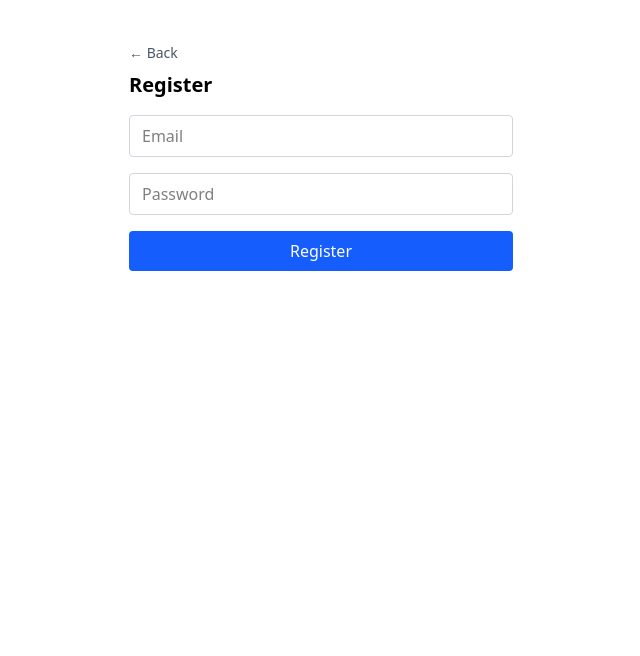
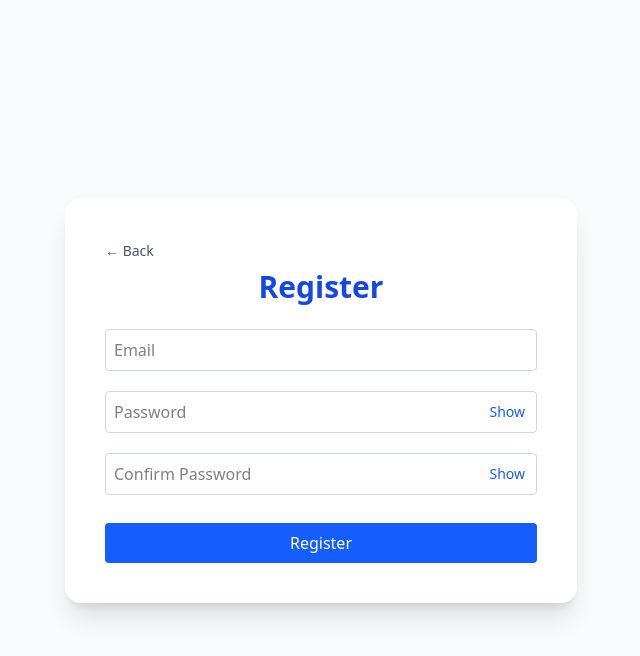
Before and after one commit to tlavu2004/csc13114-ia03, a React app in the folder frontend/: page /register in a window 1280 px wide. Shown: the top 656 px of the page, without its empty margins (319-959 px from the left). Built offline with nearby package versions, Linux system fonts and the light colour scheme; no server answers; the HTML template or start-up script is replaced by a standard one.

Commit message:
feat(frontend): enhance input components and improve layout for login and registration pages

```diff
--- a/frontend/src/components/Input.jsx
+++ b/frontend/src/components/Input.jsx
@@ -1,7 +1,7 @@
-export default function Input({ className = "", ...props }) {
+export default function Input(props) {
   return (
     <input
-      className={`border border-gray-300 rounded px-3 py-2 focus:outline-none focus:ring-2 focus:ring-blue-500 ${className}`}
+      className="w-full border border-gray-300 p-2 rounded focus:outline-none focus:ring-2 focus:ring-blue-500"
       {...props}
     />
   );
--- a/frontend/src/pages/Home.jsx
+++ b/frontend/src/pages/Home.jsx
@@ -3,12 +3,20 @@ import Button from "../components/Button";
 
 export default function Home() {
   const navigate = useNavigate();
+
   return (
-    <div className="flex flex-col items-center justify-center h-screen gap-6">
-      <h1 className="text-3xl font-bold">Welcome to IA03 App</h1>
-      <div className="flex gap-4">
-        <Button onClick={() => navigate("/login")}>Login</Button>
-        <Button onClick={() => navigate("/register")}>Register</Button>
+    <div className="flex flex-col items-center justify-center min-h-screen bg-gradient-to-br from-blue-50 to-blue-100 text-gray-800 px-4">
+      <div className="bg-white shadow-xl rounded-2xl p-10 w-full max-w-lg text-center">
+        <h1 className="text-3xl sm:text-4xl font-extrabold mb-3 text-blue-700">
+          Welcome to IA03 App
+        </h1>
+        <p className="text-gray-600 mb-8 text-sm sm:text-base">
+          A simple authentication demo using React.js + Nest.js
+        </p>
+        <div className="flex flex-col sm:flex-row justify-center gap-4">
+          <Button onClick={() => navigate("/login")}>Login</Button>
+          <Button onClick={() => navigate("/register")}>Register</Button>
+        </div>
       </div>
     </div>
   );
--- a/frontend/src/pages/Login.jsx
+++ b/frontend/src/pages/Login.jsx
@@ -7,6 +7,7 @@ export default function Login() {
   const [email, setEmail] = useState("");
   const [password, setPassword] = useState("");
   const [status, setStatus] = useState("");
+  const [showPassword, setShowPassword] = useState(false);
 
   const handleLogin = (e) => {
     e.preventDefault();
@@ -18,17 +19,49 @@ export default function Login() {
   };
 
   return (
-    <div className="max-w-sm mx-auto mt-10">
-      <BackButton />
-      <h1 className="text-2xl font-bold mb-4">Login</h1>
-      <form onSubmit={handleLogin} className="flex flex-col gap-3 w-80">
-        <Input type="email" placeholder="Email" value={email} onChange={e => setEmail(e.target.value)} />
-        <Input type="password" placeholder="Password" value={password} onChange={e => setPassword(e.target.value)} />
-        <Button type="submit">{status === "loading" ? "Logging in..." : "Login"}</Button>
-      </form>
+    <div className="flex items-center justify-center min-h-screen bg-gray-50 px-4">
+      <div className="bg-white shadow-xl rounded-2xl p-10 w-full max-w-lg">
+        <BackButton />
+        <h1 className="text-3xl font-bold mb-6 text-center text-blue-700">
+          Login
+        </h1>
 
-      {status === "success" && <p className="text-green-600 mt-3">Logged in!</p>}
-      {status === "error" && <p className="text-red-600 mt-3">Invalid</p>}
+        <form onSubmit={handleLogin} className="flex flex-col gap-5">
+          <Input
+            type="email"
+            placeholder="Email"
+            value={email}
+            onChange={e => setEmail(e.target.value)}
+          />
+
+          <div className="relative">
+            <Input
+              type={showPassword ? "text" : "password"}
+              placeholder="Password"
+              value={password}
+              onChange={e => setPassword(e.target.value)}
+            />
+            <button
+              type="button"
+              className="absolute right-3 top-1/2 -translate-y-1/2 text-sm font-medium text-blue-600 hover:text-blue-800 focus:outline-none cursor-pointer bg-transparent border-none"
+              onClick={() => setShowPassword(!showPassword)}
+            >
+              {showPassword ? "Hide" : "Show"}
+            </button>
+          </div>
+
+          <Button type="submit">
+            {status === "loading" ? "Logging in..." : "Login"}
+          </Button>
+        </form>
+
+        {status === "success" && (
+          <p className="text-green-600 mt-4 text-center">Logged in!</p>
+        )}
+        {status === "error" && (
+          <p className="text-red-600 mt-4 text-center">Invalid credentials</p>
+        )}
+      </div>
     </div>
   );
 }
--- a/frontend/src/pages/Register.jsx
+++ b/frontend/src/pages/Register.jsx
@@ -1,3 +1,4 @@
+import { useState } from "react";
 import { useForm } from "react-hook-form";
 import { useRegister } from "../hooks/useAuth";
 import Input from "../components/Input";
@@ -6,21 +7,29 @@ import BackButton from "../components/BackButton";
 import { isValidEmail, isStrongPassword } from "../utils/validators";
 
 export default function Register() {
-  const { register, handleSubmit, formState: { errors } } = useForm();
+  const { register, handleSubmit, watch, formState: { errors } } = useForm();
   const { submitRegister, isLoading, isError, isSuccess, error } = useRegister();
 
+  const [showPassword, setShowPassword] = useState(false);
+  const [showConfirm, setShowConfirm] = useState(false);
+
   const onSubmit = (data) => {
-    console.log("Form submitted with:", data);
-    submitRegister(data);
+    const { confirmPassword, ...payload } = data;
+    console.log("Form submitted with:", payload);
+    submitRegister(payload);
   };
 
+  const password = watch("password");
 
   return (
-    <div className="max-w-sm mx-auto mt-10">
+    <div className="flex items-center justify-center min-h-screen bg-gray-50 px-4">
+      <div className="bg-white shadow-xl rounded-2xl p-10 w-full max-w-lg">
         <BackButton />
-      <h2 className="text-xl font-bold mb-4">Register</h2>
+        <h2 className="text-3xl font-bold mb-6 text-center text-blue-700">
+          Register
+        </h2>
 
-      <form onSubmit={handleSubmit(onSubmit)} className="flex flex-col gap-4">
+        <form onSubmit={handleSubmit(onSubmit)} className="flex flex-col gap-5">
           <Input
             {...register("email", {
               required: "Email is required",
@@ -28,23 +37,63 @@ export default function Register() {
             })}
             placeholder="Email"
           />
-        {errors.email && <p className="text-red-500">{errors.email.message}</p>}
+          {errors.email && <p className="text-red-500 text-sm">{errors.email.message}</p>}
 
+          <div className="relative">
             <Input
               {...register("password", {
                 required: "Password is required",
                 validate: (v) => isStrongPassword(v) || "Password must be ≥ 6 chars"
               })}
-          type="password"
+              type={showPassword ? "text" : "password"}
               placeholder="Password"
             />
-        {errors.password && <p className="text-red-500">{errors.password.message}</p>}
+            <button
+              type="button"
+              className="absolute right-3 top-1/2 -translate-y-1/2 text-sm text-blue-600"
+              onClick={() => setShowPassword(!showPassword)}
+            >
+              {showPassword ? "Hide" : "Show"}
+            </button>
+          </div>
+          {errors.password && <p className="text-red-500 text-sm">{errors.password.message}</p>}
 
-        <Button type="submit">{isLoading ? "Registering..." : "Register"}</Button>
+          <div className="relative">
+            <Input
+              {...register("confirmPassword", {
+                required: "Please confirm password",
+                validate: (v) =>
+                  v === password || "Passwords do not match",
+              })}
+              type={showConfirm ? "text" : "password"}
+              placeholder="Confirm Password"
+            />
+            <button
+              type="button"
+              className="absolute right-3 top-1/2 -translate-y-1/2 text-sm text-blue-600"
+              onClick={() => setShowConfirm(!showConfirm)}
+            >
+              {showConfirm ? "Hide" : "Show"}
+            </button>
+          </div>
+          {errors.confirmPassword && (
+            <p className="text-red-500 text-sm">{errors.confirmPassword.message}</p>
+          )}
+
+          <Button type="submit" className="mt-2">
+            {isLoading ? "Registering..." : "Register"}
+          </Button>
         </form>
 
-      {isSuccess && <p className="text-green-600 mt-3">Registered successfully!</p>}
-      {isError && <p className="text-red-600 mt-3">{error?.response?.data.message}</p>}
+        {isSuccess && (
+          <p className="text-green-600 mt-4 text-center">Registered successfully!</p>
+        )}
+        {isError && (
+          <p className="text-red-600 mt-4 text-center">
+            {error?.response?.data.message}
+          </p>
+        )}
+      </div>
     </div>
   );
 }
```
Lines whose indentation alone changed are shown as unchanged.
